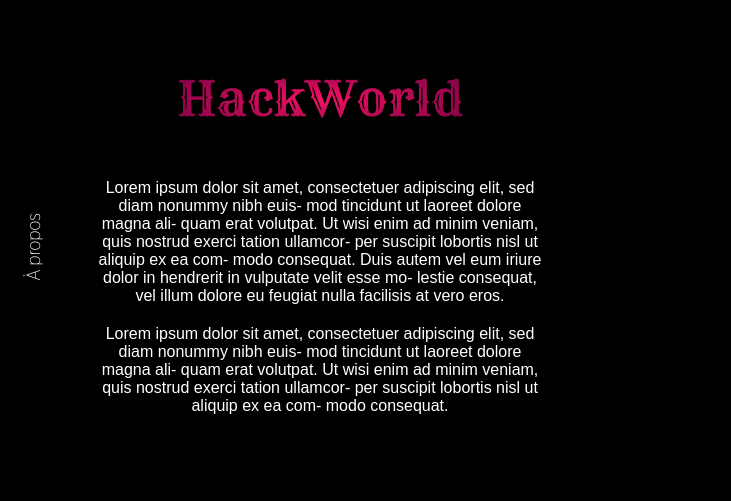
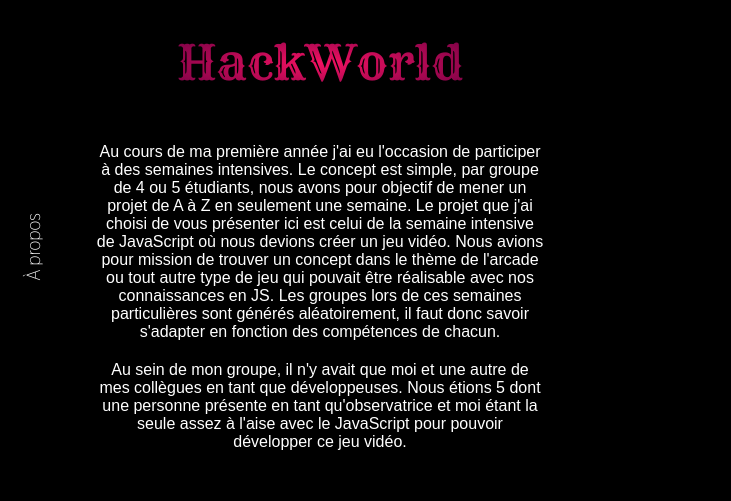
Before and after one commit to MoiraLS/Portfolio, a website built with Parcel: page src/screens/first_project_more.html in a window 1280 px wide. Shown: the part 153-654 px from the top of the page, 0-731 px from the left. Built offline with nearby package versions, Linux system fonts and the light colour scheme.

Commit message:
J'ai commencé à remplacer le Lorem Ipsum par ma véritable expérience pendant le projet HackWorld

```diff
--- a/src/screens/first_project_more.html
+++ b/src/screens/first_project_more.html
@@ -28,8 +28,8 @@
 
   <section class="more">
     <h1 class="firstMore__title">HackWorld</h1>
-    <p>Lorem ipsum dolor sit amet, consectetuer adipiscing elit, sed diam nonummy nibh euis- mod tincidunt ut laoreet dolore magna ali- quam erat volutpat. Ut wisi enim ad minim veniam, quis nostrud exerci tation ullamcor- per suscipit lobortis nisl ut aliquip ex ea com- modo consequat. Duis autem vel eum iriure dolor in hendrerit in vulputate velit esse mo- lestie consequat, vel illum dolore eu feugiat nulla facilisis at vero eros.</p>
-    <p>Lorem ipsum dolor sit amet, consectetuer adipiscing elit, sed diam nonummy nibh euis- mod tincidunt ut laoreet dolore magna ali- quam erat volutpat. Ut wisi enim ad minim veniam, quis nostrud exerci tation ullamcor- per suscipit lobortis nisl ut aliquip ex ea com- modo consequat.</p>
+    <p>Au cours de ma première année j'ai eu l'occasion de participer à des semaines intensives. Le concept est simple, par groupe de 4 ou 5 étudiants, nous avons pour objectif de mener un projet de A à Z en seulement une semaine. Le projet que j'ai choisi de vous présenter ici est celui de la semaine intensive de JavaScript où nous devions créer un jeu vidéo. Nous avions pour mission de trouver un concept dans le thème de l'arcade ou tout autre type de jeu qui pouvait être réalisable avec nos connaissances en JS. Les groupes lors de ces semaines particulières sont générés aléatoirement, il faut donc savoir s'adapter en fonction des compétences de chacun.</p>
+    <p>Au sein de mon groupe, il n'y avait que moi et une autre de mes collègues en tant que développeuses. Nous étions 5 dont une personne présente en tant qu'observatrice et moi étant la seule assez à l'aise avec le JavaScript pour pouvoir développer ce jeu vidéo.</p>
   </section>
 
   <section class="pictures">
```
Also changed, not shown: 1 other file.
